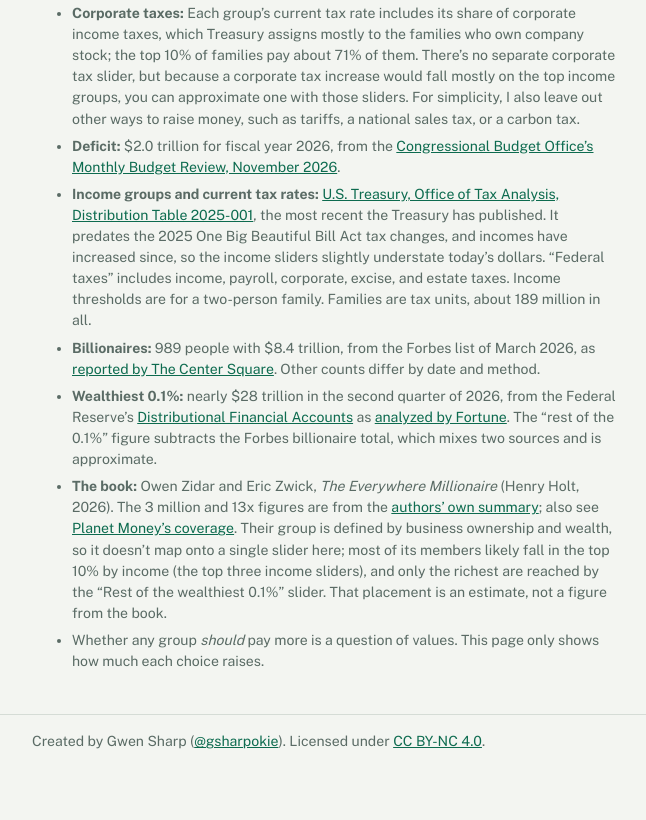
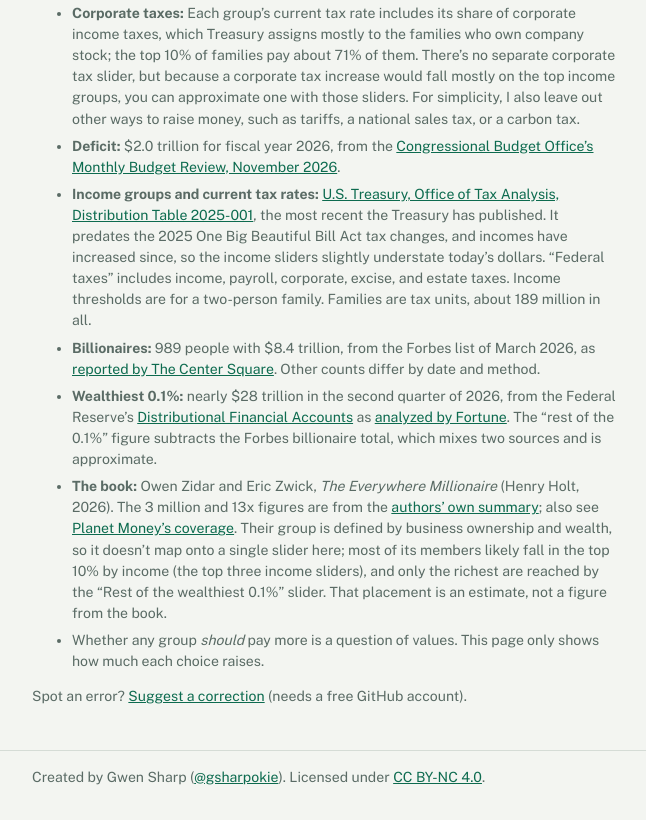
Before and after one commit to gsharpokie/taxgap, a plain HTML site: page index.html in a window 1280 px wide. Shown: the part 4349-5169 px from the top of the page, without its empty margins (194-840 px from the left). Before the commit the page ends 5133 px from the top, so only its background shows below. Drawn offline with nearby package versions, Linux system fonts and the light colour scheme.

Commit message:
Add "Suggest a correction" link
Co-Authored-By: Claude Opus 5.5 <noreply@anthropic.com>
Claude-Session: https://claude.ai/code/session_01U3Suqqf71kANGhQufTjanR

```diff
--- a/index.html
+++ b/index.html
@@ -266,6 +266,7 @@ footer.site a{color:var(--accent)}
       <li><strong>The book:</strong> Owen Zidar and Eric Zwick, <cite>The Everywhere Millionaire</cite> (Henry Holt, 2026). The 3 million and 13x figures are from the <a href="https://nextbigideaclub.com/magazine/richest-people-youve-never-heard-bookbite/61433/amp/">authors’ own summary</a>; also see <a href="https://www.npr.org/sections/planet-money/2026/09/14/g-s1-143041/the-powerful-millionaires-hiding-in-plain-sight">Planet Money’s coverage</a>. Their group is defined by business ownership and wealth, so it doesn’t map onto a single slider here; most of its members likely fall in the top 10% by income (the top three income sliders), and only the richest are reached by the “Rest of the wealthiest 0.1%” slider. That placement is an estimate, not a figure from the book.</li>
       <li>Whether any group <em>should</em> pay more is a question of values. This page only shows how much each choice raises.</li>
     </ul>
+    <p class="notes">Spot an error? <a href="https://github.com/gsharpokie/taxgap/issues/new">Suggest a correction</a> (needs a free GitHub account).</p>
   </section>
 </div>
 </main>
```
